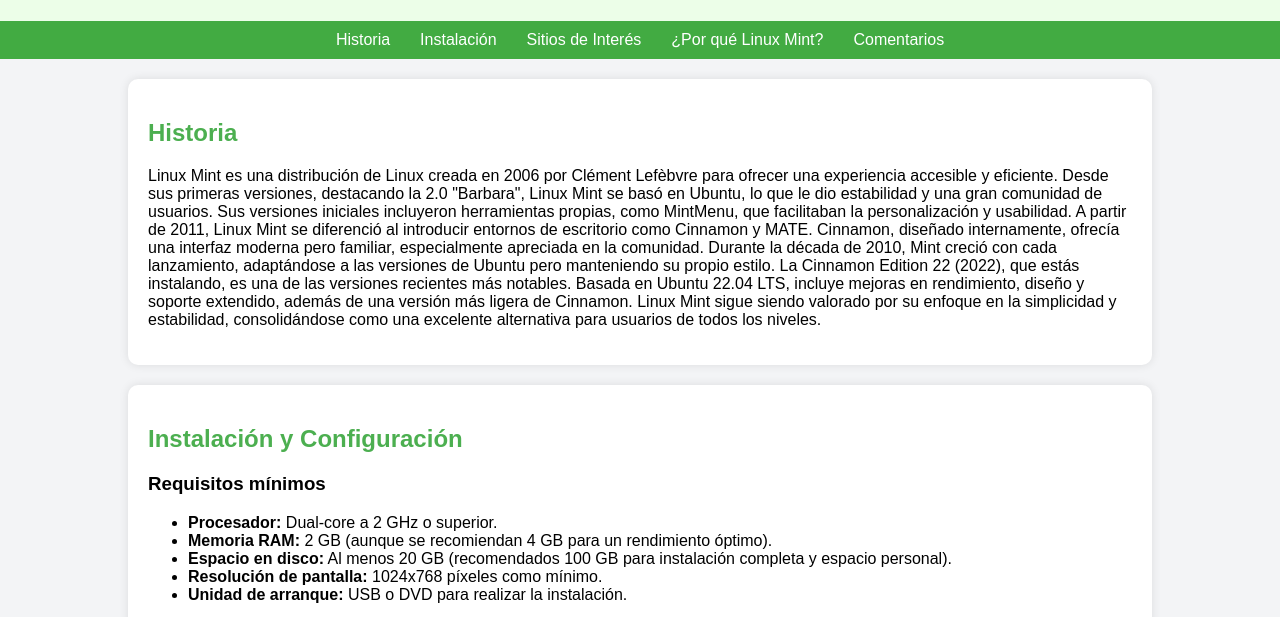
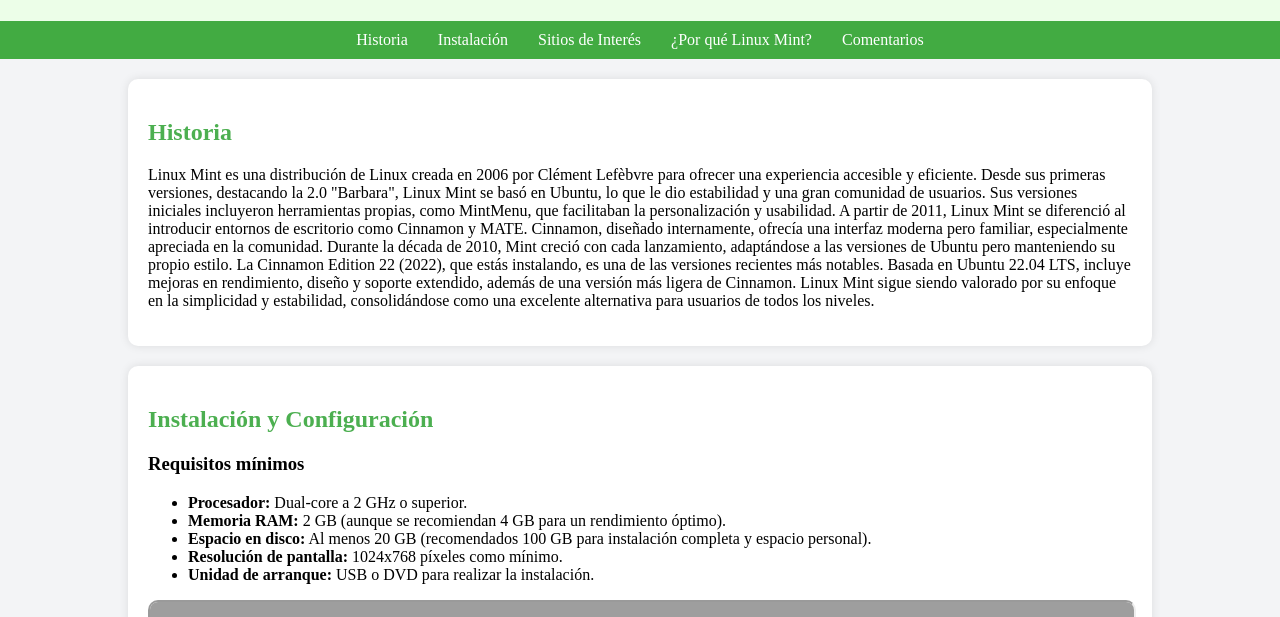
Before and after one commit to EstivenMC/EstivenMC.github.io, a plain HTML site: page index.html in a window 1280 px wide. Shown: the part 127-744 px from the top of the page. Drawn offline with Linux system fonts and the light colour scheme; grey boxes are pictures that could not be loaded.

Commit message:
Update index.html

```diff
--- a/index.html
+++ b/index.html
@@ -8,7 +8,7 @@
 
     <style>
         body {
-            font-family: "Montserrat", sans-serif;
+            font-family: "Abril Fatface", serif;
             margin: 0;
             background-color: #f3f4f6;
         }
```
